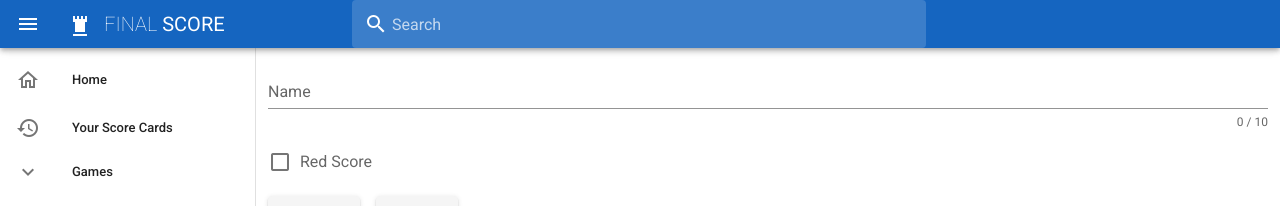
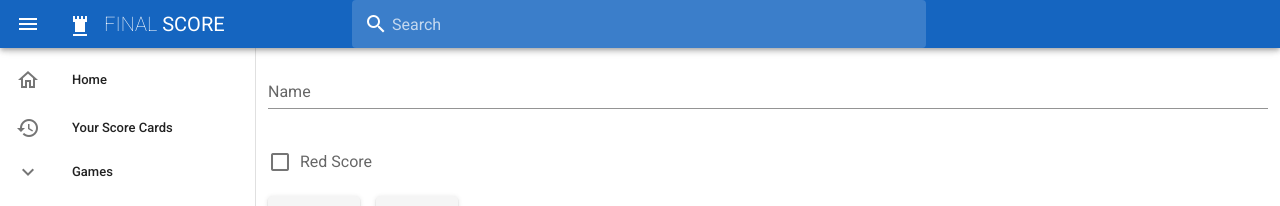
Before and after one commit to CobyYates/Final-Score, a Vue app: page /farkle in a window 1280 px wide. Shown: the top 206 px of the page. Built offline with nearby package versions, Linux system fonts and the light colour scheme.

Commit message:
changed form on farkle

```diff
--- a/src/components/Farkle.vue
+++ b/src/components/Farkle.vue
@@ -4,7 +4,6 @@
       <v-text-field
         v-model="name"
         :error-messages="nameErrors"
-        :counter="10"
         label="Name"
         required
         @input="$v.name.$touch()"
```
